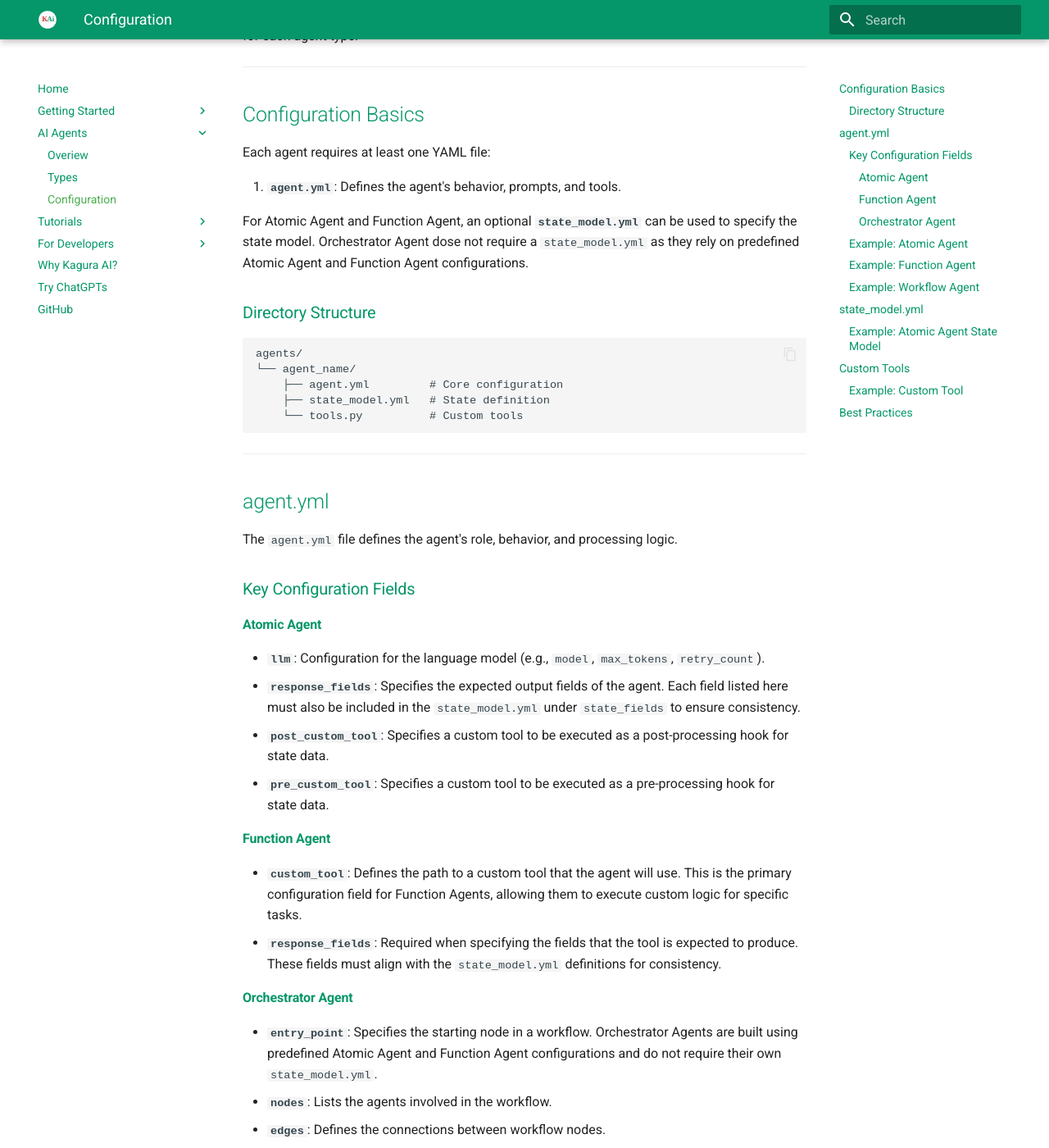
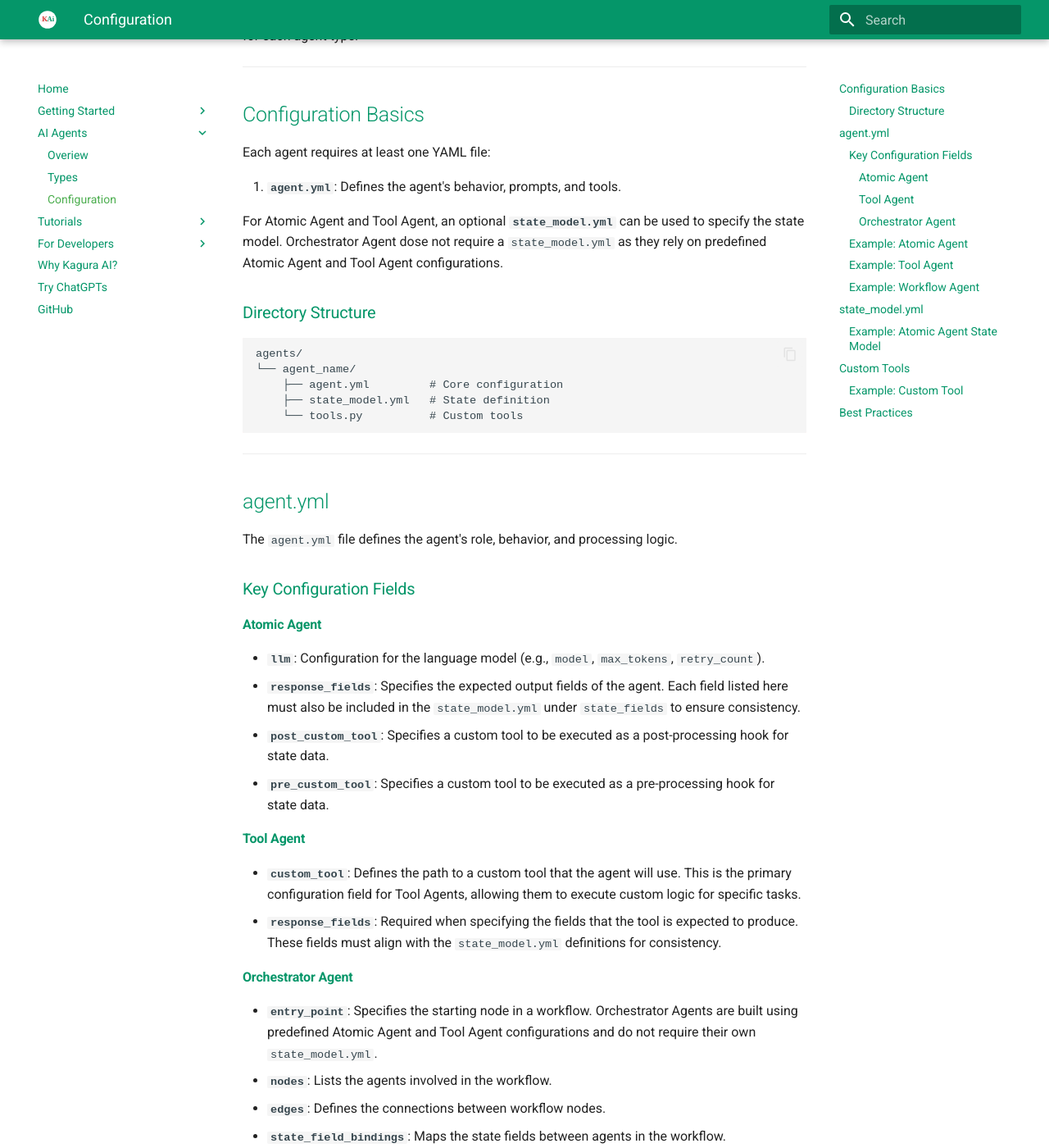
Before and after one commit to JFK/kagura-ai, an MkDocs documentation site: the page built from docs/en/agents/configuration.md, in a window 1280 px wide and 1400 px high, scrolled down 200 px. Shown: the whole window at 82% size. Built offline with MkDocs 1.6.1 and Material for MkDocs 9.7.7, drawn with Linux system fonts in a browser that asks for light colours; some of the changed text lies outside the part shown.

Commit message:
Changed name from `Function Agent` to `Tool Agent`

````diff
--- a/docs/en/agents/configuration.md
+++ b/docs/en/agents/configuration.md
@@ -10,7 +10,7 @@ Each agent requires at least one YAML file:
 
 1. **`agent.yml`**: Defines the agent's behavior, prompts, and tools.
 
-For Atomic Agent and Function Agent, an optional **`state_model.yml`** can be used to specify the state model. Orchestrator Agent dose not require a `state_model.yml` as they rely on predefined Atomic Agent and Function Agent configurations.
+For Atomic Agent and Tool Agent, an optional **`state_model.yml`** can be used to specify the state model. Orchestrator Agent dose not require a `state_model.yml` as they rely on predefined Atomic Agent and Tool Agent configurations.
 
 ### Directory Structure
 ```
@@ -36,14 +36,14 @@ The `agent.yml` file defines the agent's role, behavior, and processing logic.
 - **`post_custom_tool`**: Specifies a custom tool to be executed as a post-processing hook for state data.
 - **`pre_custom_tool`**: Specifies a custom tool to be executed as a pre-processing hook for state data.
 
-#### Function Agent
+#### Tool Agent
 
-- **`custom_tool`**: Defines the path to a custom tool that the agent will use. This is the primary configuration field for Function Agents, allowing them to execute custom logic for specific tasks.
+- **`custom_tool`**: Defines the path to a custom tool that the agent will use. This is the primary configuration field for Tool Agents, allowing them to execute custom logic for specific tasks.
 - **`response_fields`**: Required when specifying the fields that the tool is expected to produce. These fields must align with the `state_model.yml` definitions for consistency.
 
 #### Orchestrator Agent
 
-- **`entry_point`**: Specifies the starting node in a workflow. Orchestrator Agents are built using predefined Atomic Agent and Function Agent configurations and do not require their own `state_model.yml`.
+- **`entry_point`**: Specifies the starting node in a workflow. Orchestrator Agents are built using predefined Atomic Agent and Tool Agent configurations and do not require their own `state_model.yml`.
 - **`nodes`**: Lists the agents involved in the workflow.
 - **`edges`**: Defines the connections between workflow nodes.
 - **`state_field_bindings`**: Maps the state fields between agents in the workflow.
@@ -54,7 +54,7 @@ The `agent.yml` file defines the agent's role, behavior, and processing logic.
 ### Example: Atomic Agent
 
 ```yaml
-type: atomic  # atomic, function, or workflow
+type: atomic  # atomic, tool, or workflow
 llm:
   model: openai/gpt-4o-mini # Cusomize the LLM model to use (optional)
   max_tokens: 2048
@@ -76,10 +76,10 @@ input_fields:
 post_custom_tool: agent_name.tools.postprocess_summary  # Finalize the summary output
 ```
 
-### Example: Function Agent
+### Example: Tool Agent
 
 ```yaml
-type: function
+type: tool
 custom_tool: agents.[agent_name].tools.data_fetcher
 response_fields: # state fields that the tool produces or updates
   - data
@@ -123,7 +123,7 @@ conditional_edges:
 
 ## state_model.yml
 
-The `state_model.yml` file defines the input, output, and intermediate state fields for the agent. This file is optional for Atomic Agent and Function Agent and not used by Orchestrator Agent agents.
+The `state_model.yml` file defines the input, output, and intermediate state fields for the agent. This file is optional for Atomic Agent and Tool Agent and not used by Orchestrator Agent agents.
 
 ### Example: Atomic Agent State Model
 
````
Also changed, not shown: docs/en/agents/overview.md (+2 -2 lines), docs/en/agents/types.md (+6 -6 lines), docs/en/installation.md (+1 -1 lines), docs/en/quickstart.md (+1 -1 lines), docs/index.md (+1 -1 lines), src/kagura/agents/agent_generator/agent.yml (+6 -6 lines), src/kagura/agents/agent_generator/state_model.yml (+15 -15 lines), 3 other files.
